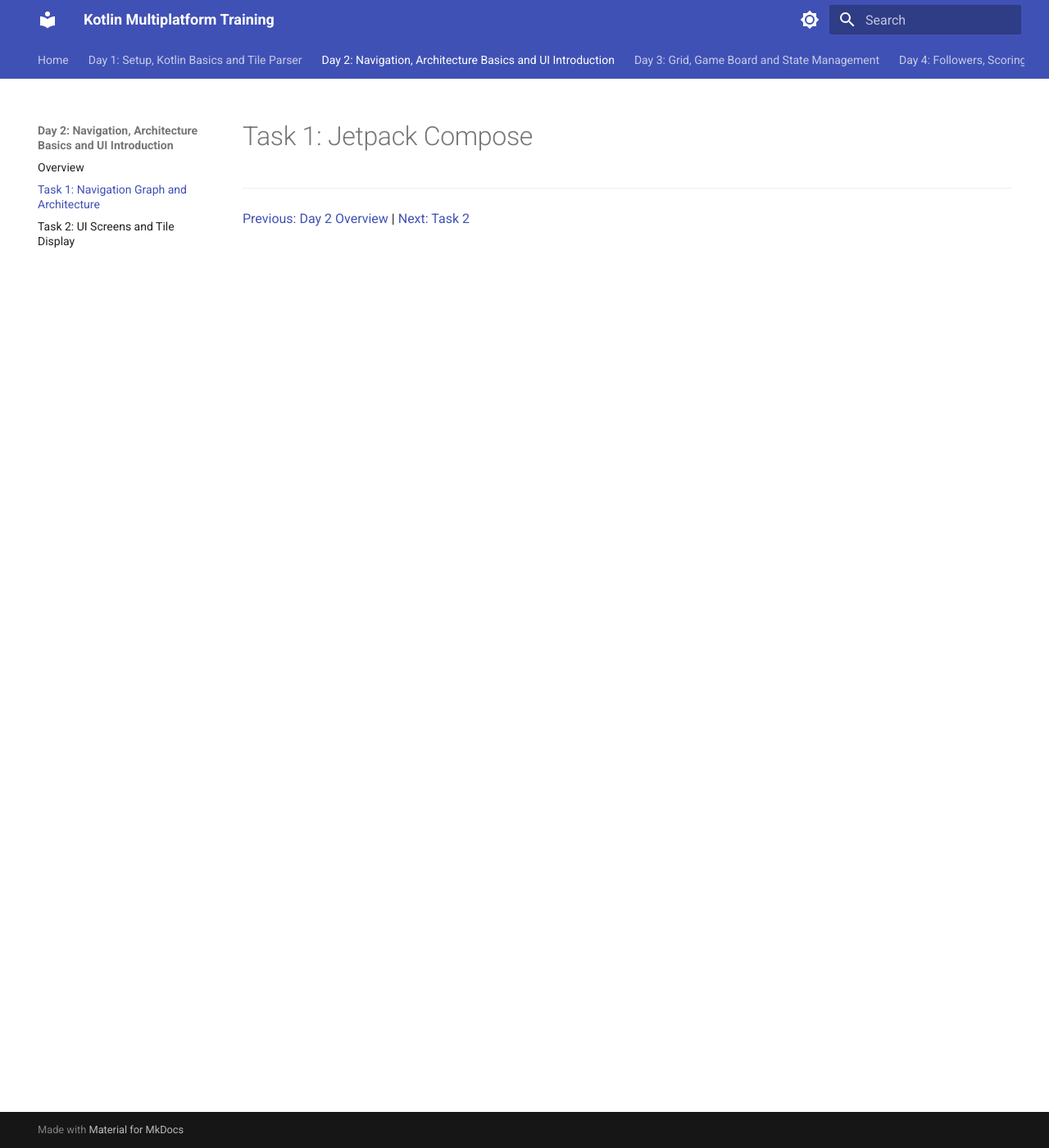
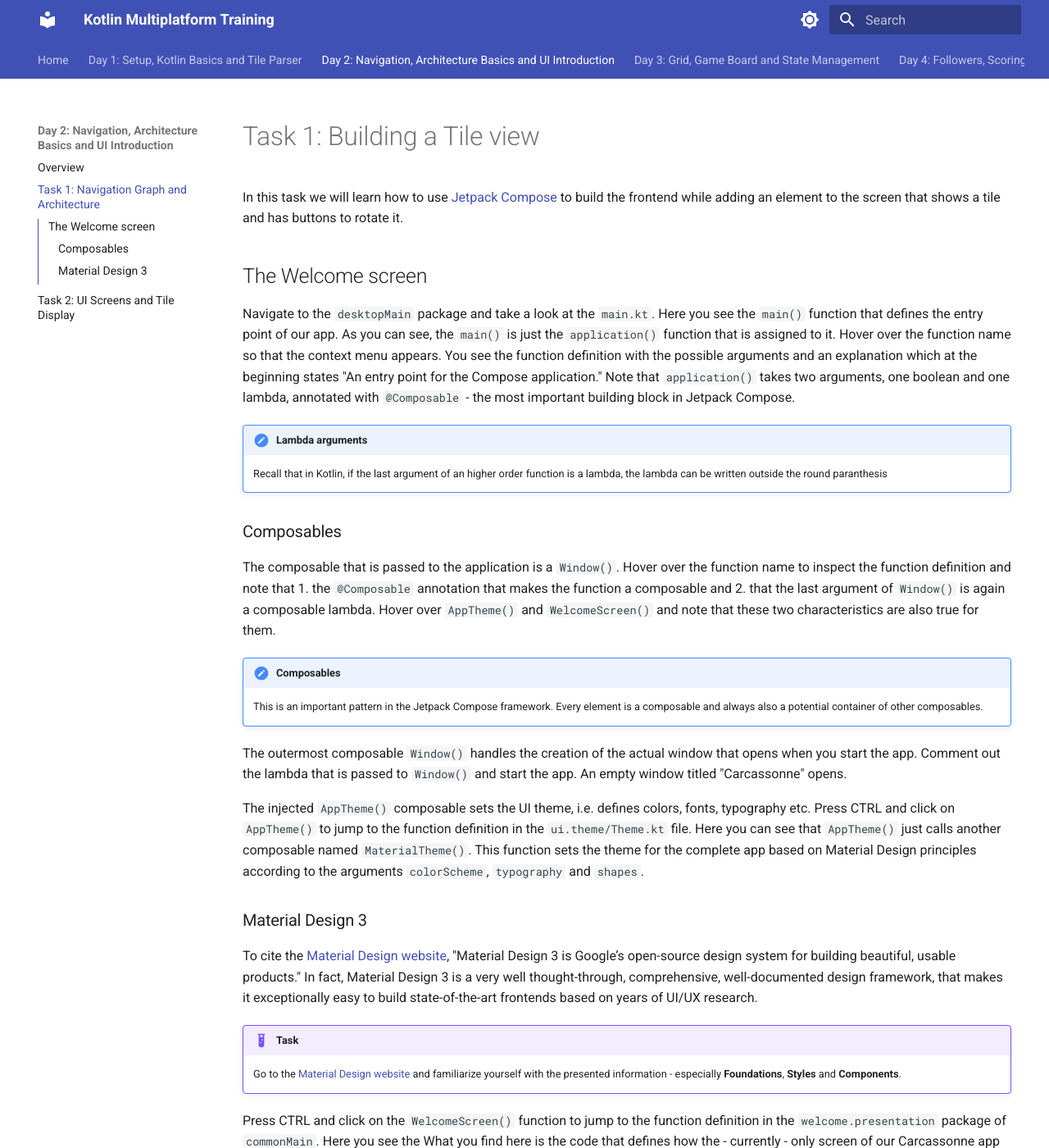
Before and after one commit to kirschkakao/Kotlin-Multiplatform-Training, an MkDocs documentation site: the page built from docs/day2/task1.md, in a window 1280 px wide and 1400 px high. Shown: the whole window at 82% size. Built offline with MkDocs 1.6.1 and Material for MkDocs 9.7.7, drawn with Linux system fonts in a browser that asks for light colours; some of the changed text lies outside the part shown.

Commit message:
start of day2

```diff
--- a/docs/day2/task1.md
+++ b/docs/day2/task1.md
@@ -1,5 +1,35 @@
-# Task 1: Jetpack Compose
+# Task 1: Building a Tile view
 
+In this task we will learn how to use [Jetpack Compose](https://developer.android.com/compose) to build the frontend while adding an element to the screen that shows a tile and has buttons to rotate it.
+
+## The Welcome screen
+
+Navigate to the `desktopMain` package and take a look at the `main.kt`. Here you see the `main()` function that defines the entry point of our app. As you can see, the `main()` is just the `application()` function that is assigned to it. Hover over the function name so that the context menu appears. You see the function definition with the possible arguments and an explanation which at the beginning states "An entry point for the Compose application." Note that `application()` takes two arguments, one boolean and one lambda, annotated with `@Composable` - the most important building block in Jetpack Compose.
+
+!!! tipp "Lambda arguments"
+    Recall that in Kotlin, if the last argument of an higher order function is a lambda, the lambda can be written outside the round paranthesis
+
+### Composables
+
+The composable that is passed to the application is a `Window()`. Hover over the function name to inspect the function definition and note that 1. the `@Composable` annotation that makes the function a composable and 2. that the last argument of `Window()` is again a composable lambda. Hover over `AppTheme()` and `WelcomeScreen()` and note that these two characteristics are also true for them.
+
+!!! tipp "Composables"
+    This is an important pattern in the Jetpack Compose framework. Every element is a composable and always also a potential container of other composables.
+
+The outermost composable `Window()` handles the creation of the actual window that opens when you start the app. Comment out the lambda that is passed to `Window()` and start the app. An empty window titled "Carcassonne" opens.
+
+The injected `AppTheme()` composable sets the UI theme, i.e. defines colors, fonts, typography etc. Press CTRL and click on `AppTheme()` to jump to the function definition in the `ui.theme/Theme.kt` file. Here you can see that `AppTheme()` just calls another composable named `MaterialTheme()`. This function sets the theme for the complete app based on Material Design principles according to the arguments `colorScheme`, `typography` and `shapes`.
+
+### Material Design 3
+
+To cite the [Material Design website](https://m3.material.io/), "Material Design 3 is Google’s open-source design system for building beautiful, usable products." In fact, Material Design 3 is a very well thought-through, comprehensive, well-documented design framework, that makes it exceptionally easy to build state-of-the-art frontends based on years of UI/UX research.
+
+!!! example "Task"
+    Go to the [Material Design website](https://m3.material.io/) and familiarize yourself with the presented information - especially **Foundations**, **Styles** and **Components**.
+
+
+
+Press CTRL and click on the `WelcomeScreen()` function to jump to the function definition in the `welcome.presentation` package of `commonMain`. Here you see the What you find here is the code that defines how the - currently - only screen of our Carcassonne app looks and behaves.
 
 
 ---
```
